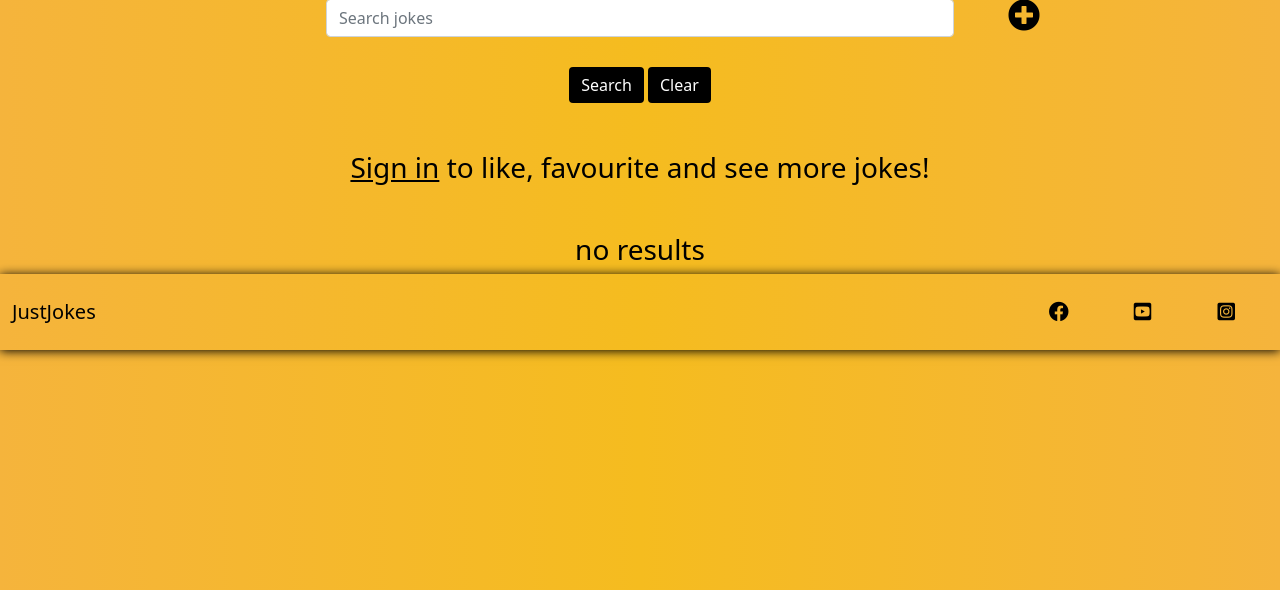
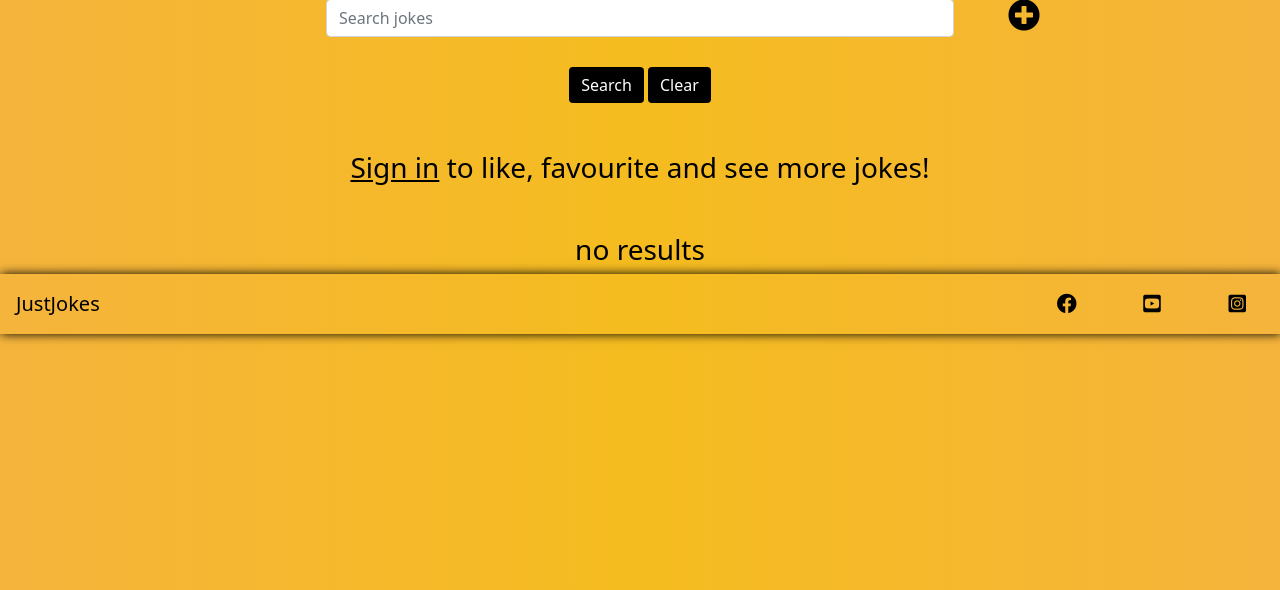
Before and after one commit to DarraghReid/just_jokes, a Flask app: page / in a window 1280 px wide. Shown: the part 155-745 px from the top of the page. Run offline with Flask 2, Linux system fonts and the light colour scheme; data that the repository does not hold is empty; some libraries are stand-ins or nearby versions.

Commit message:
add footer, create README.md template

```diff
--- a/static/css/style.css
+++ b/static/css/style.css
@@ -244,6 +244,11 @@ a {
 
 footer {
     width: 100%;
+    background-image: linear-gradient(to right, rgb(245, 180, 60), rgb(245, 188, 31), rgb(245, 180, 60));
+    color: black;
+    box-shadow: 1px 0 10px;
+    display: flex;
+    align-items: center;
 }
 
 #social-links {
--- a/templates/base.html
+++ b/templates/base.html
@@ -87,20 +87,17 @@
     </section>
     <!--footer-->
     <footer id="footer">
-        <!-- navbar - Bootstrap -->
-        <nav class="navbar navbar-expand-sm">
-            <div class="container-fluid">
-                <!-- logo -->
-                <a class="navbar-brand" href="{{ url_for('get_jokes') }}">JustJokes</a>
-                <!-- menu-items -->
-                <div id="social-links" class="ftr-element">
-                    <div><a href="https://www.facebook.com/Da-Ra-Music-802931670060901" target="_blank"><i class="fab fa-facebook"></i></a></div>
-                    <div><a href="https://www.youtube.com/channel/UCJtS-z9cAp3Bfs5aXOvpEgw" target="_blank"><i class="fab fa-youtube-square"></i></a></div>
-                    <div><a href="https://www.instagram.com/dara.music.official/" target="_blank"><i class="fab fa-instagram-square"></i></a></div>
-                </div>
-                </ul>
-            </div>
-        </nav>
+        <div class="logo ms-3">
+            <a class="navbar-brand" href="{{ url_for('get_jokes') }}">JustJokes</a>
+        </div>
+
+        <!-- social links -->
+        <div id="social-links" class="ftr-element ms-auto">
+            <div><a href="https://www.facebook.com/Da-Ra-Music-802931670060901" target="_blank"><i class="fab fa-facebook"></i></a></div>
+            <div><a href="https://www.youtube.com/channel/UCJtS-z9cAp3Bfs5aXOvpEgw" target="_blank"><i class="fab fa-youtube-square"></i></a></div>
+            <div><a href="https://www.instagram.com/dara.music.official/" target="_blank"><i class="fab fa-instagram-square"></i></a></div>
+        </div>
     </footer>
+
 </body>
 </html>
```
Also changed, not shown: README.md.
